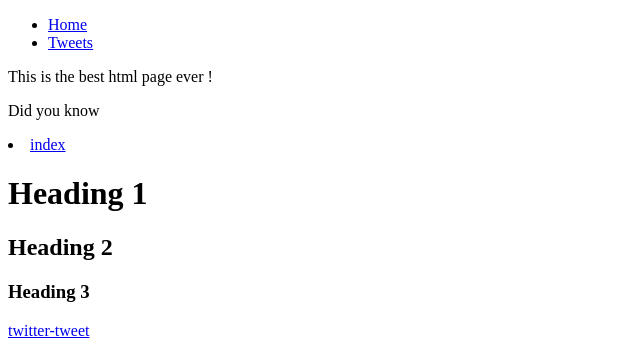
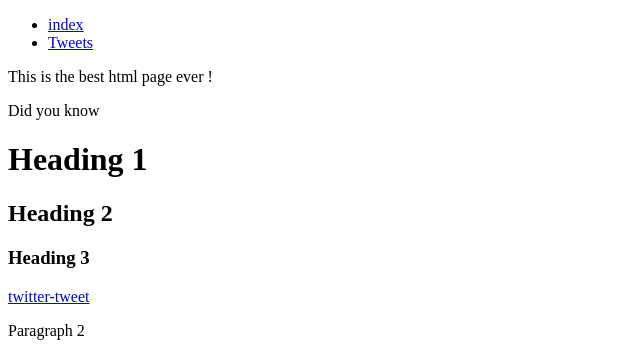
Before and after one commit to Dilahk900/My_First_Portfolio, a plain HTML site: page html_basic/tweets.html in a window 1280 px wide. Shown: the top 353 px of the page, without its empty margins (0-640 px from the left). Drawn offline with Linux system fonts and the light colour scheme.

Commit message:
index + tweets updated

```diff
--- a/html_basic/tweets.html
+++ b/html_basic/tweets.html
@@ -9,7 +9,7 @@
    <header>
     <nav>
     <ul>
-      <li><a href="index.html">Home</a></li>
+      <li><a href="index.html">index</a></li>
       <li><a href="tweets.html">Tweets</a></li>
     </ul>
     </nav>
@@ -24,9 +24,6 @@
     </aside>
   </main>
 
-  <li>
-    <a href="index.html">index</a>
-  </li>
   <h1>Heading 1</h1>
   <h2>Heading 2</h2>
   <h3>Heading 3</h3>
```
